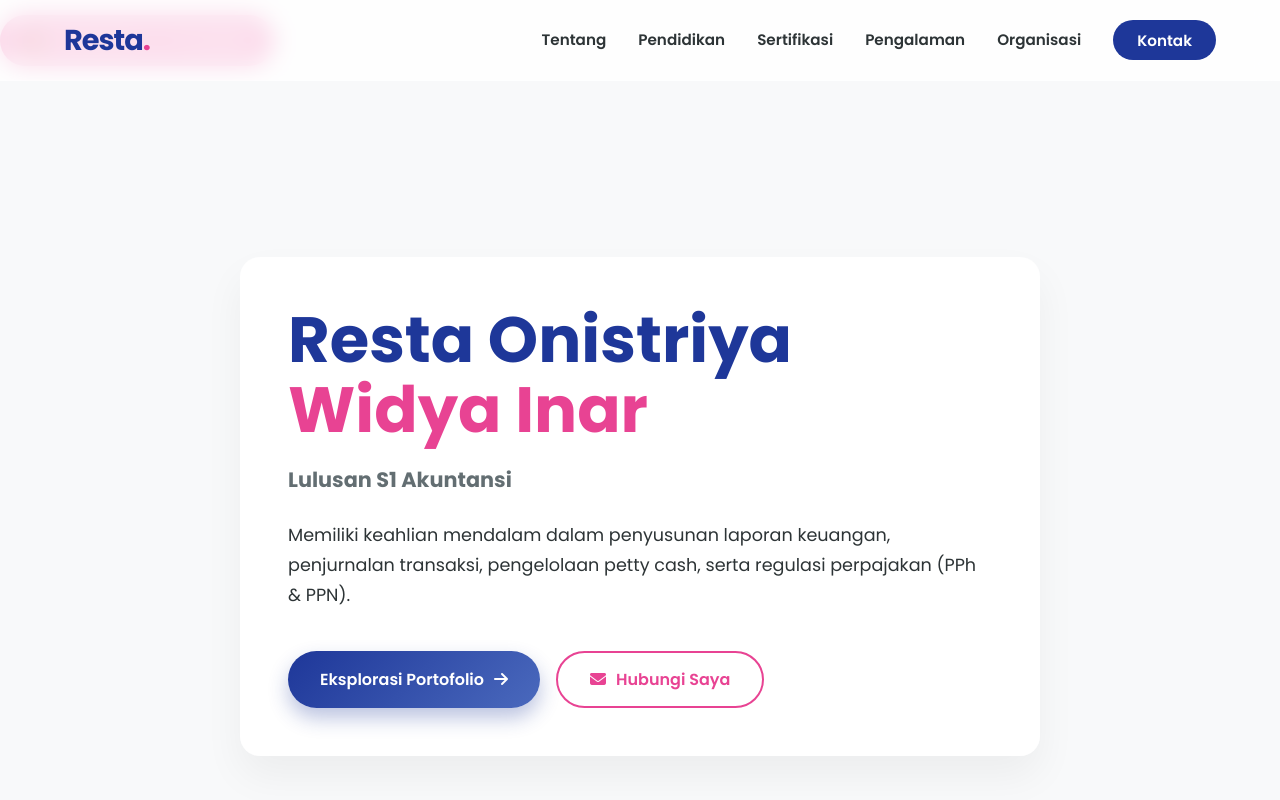
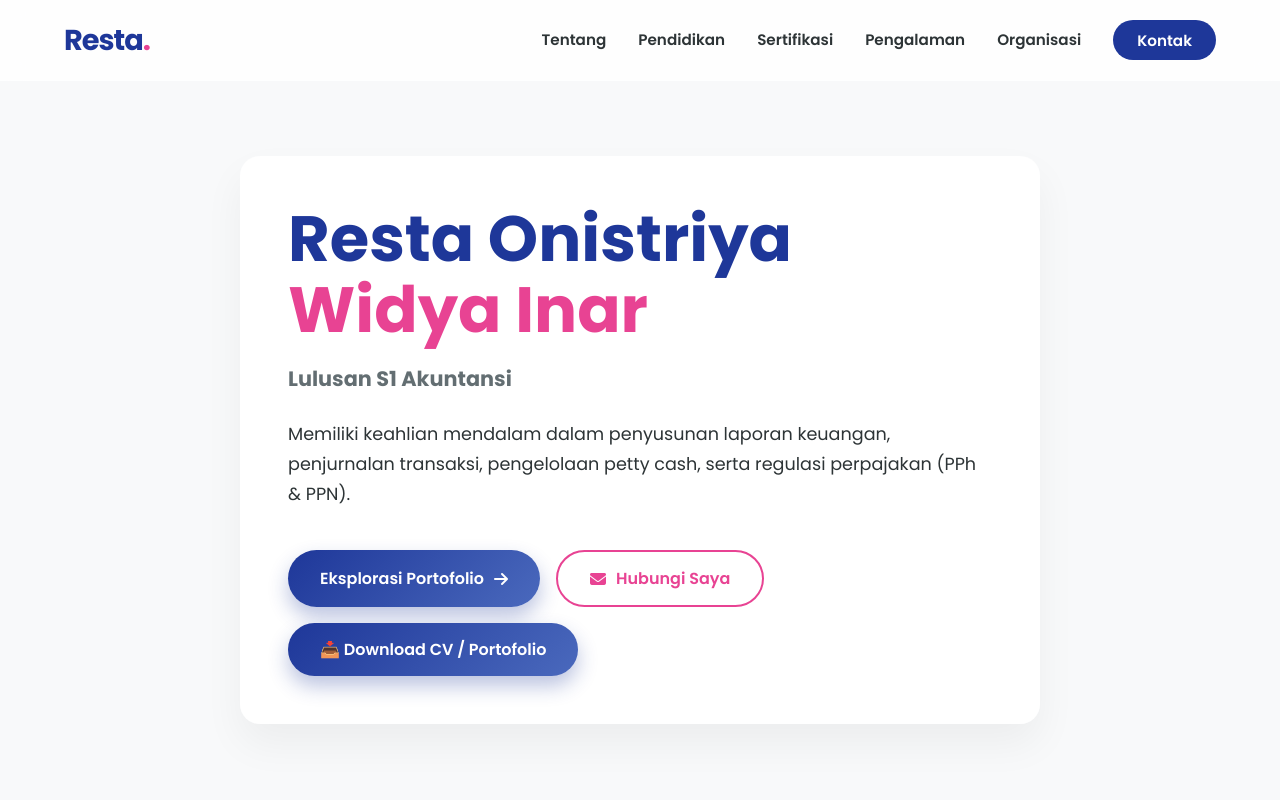
Before and after one commit to botolleminerale24-stack/Portofolio-Resta, a plain HTML site: page index.html in a window 1280 px wide. Shown: the top 800 px of the page. Drawn offline with Linux system fonts and the light colour scheme.

```diff
--- a/index.html
+++ b/index.html
@@ -9,10 +9,6 @@
     <link rel="stylesheet" href="style.css">
 </head>
 <body>
-    <!-- Tombol Download Portofolio -->
-<a href="Resta-Onistriya-Widya-Inar-Portofolio.pdf" download="CV_Portofolio_Resta.pdf" style="display: inline-flex; align-items: center; gap: 8px; padding: 12px 24px; background-color: #ec4899; color: white; border-radius: 30px; text-decoration: none; font-weight: 600; margin-top: 15px; transition: 0.3s;">
-    📥 Download CV / Portofolio
-</a>
     <!-- Navbar dengan efek Glassmorphism -->
     <header class="glass-nav">
         <nav class="container">
@@ -39,9 +35,14 @@
             <div class="cta-group">
                 <a href="#about" class="btn btn-primary">Eksplorasi Portofolio <i class="fas fa-arrow-right"></i></a>
                 <a href="#contact" class="btn btn-secondary"><i class="fas fa-envelope"></i> Hubungi Saya</a>
+                <!-- Tombol Download Portofolio -->
+                <a href="Resta-Onistriya-Widya-Inar-Portofolio.pdf" download="CV_Portofolio_Resta.pdf" class="btn btn-primary" style="background-color: #ec4899; color: white; border: none; gap: 8px; display: inline-flex; align-items: center;">
+                    📥 Download CV / Portofolio
+                </a>
             </div>
         </div>
     </section>
+
 
     <!-- About Section (DENGAN FOTO PROFIL) -->
     <section id="about" class="section">
@@ -309,6 +310,9 @@
             <div class="bg-blob blob-blue"></div>
             <div class="bg-blob blob-pink"></div>
 
+            <!-- Navbar dengan efek Glassmorphism -->
+            <header class="glass-nav">
+
             <!-- Notifikasi interaktif -->
             <div id="toast" class="toast-notification">Berhasil disalin ke clipboard!</div>
         </div>
```
